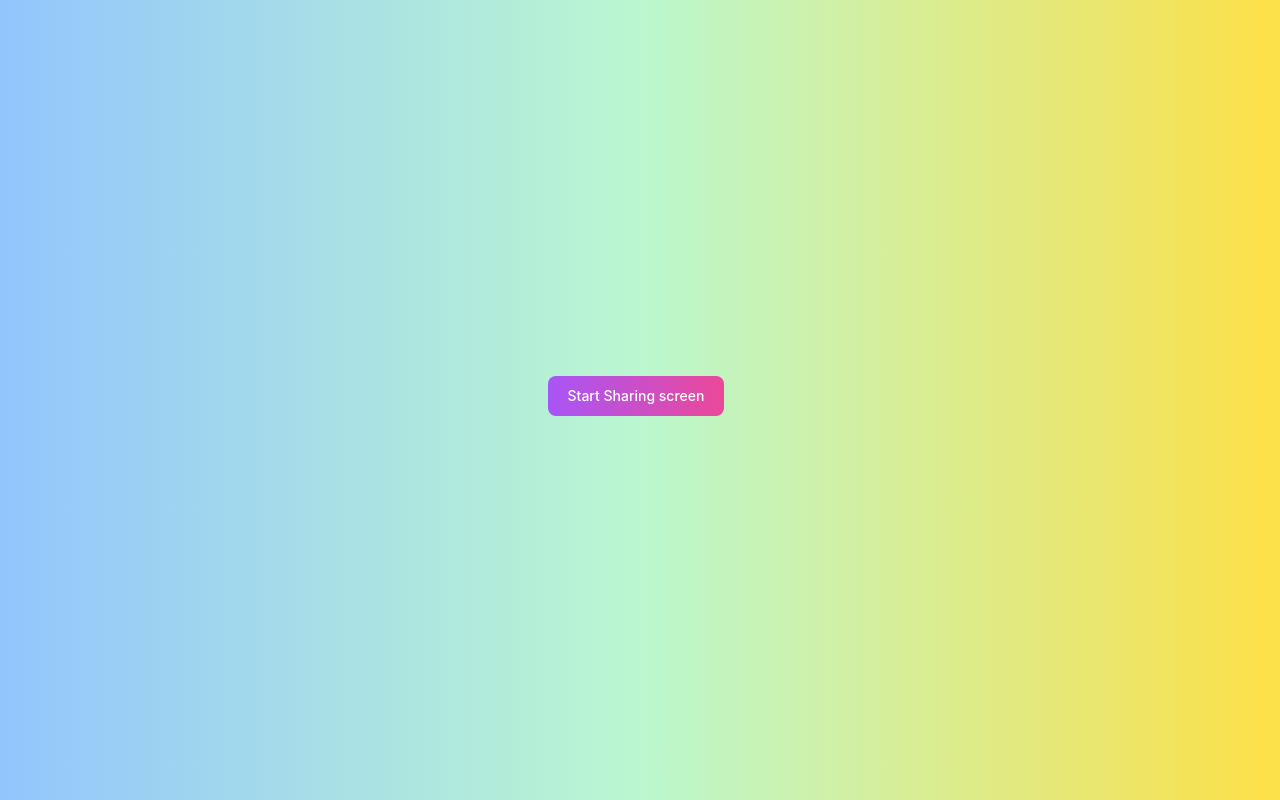
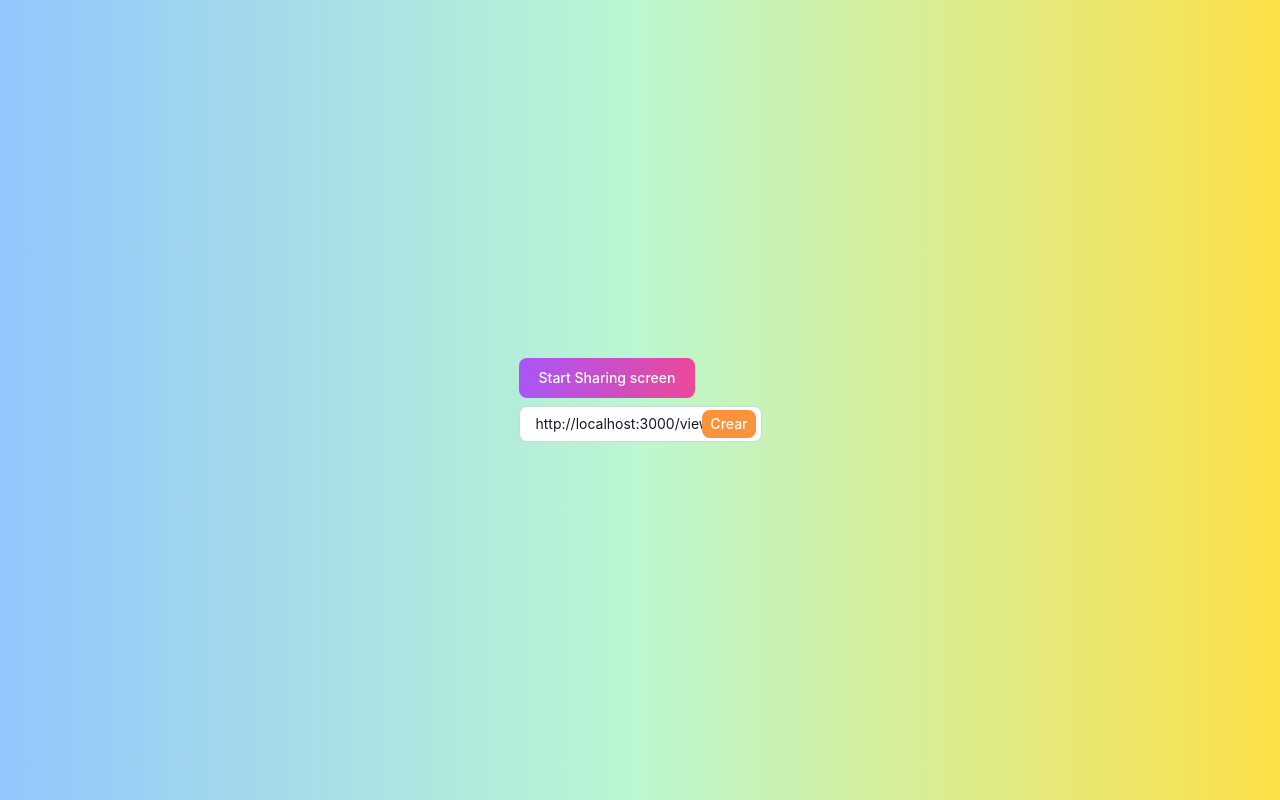
Before and after one commit to dpulpeiro/screenshare-ui, a React (Create React App) app: page / in a window 1280 px wide. Built offline with nearby package versions, Linux system fonts and the light colour scheme; no server answers.

Commit message:
Change ices

```diff
--- a/src/Share.tsx
+++ b/src/Share.tsx
@@ -51,15 +51,6 @@ function Share() {
     const pcConfig = {
       'iceServers': [
         {
-          urls: 'stun:stun1.l.google.com:19302'
-        },
-        {
-          urls: 'stun:stun3.l.google.com:19302'
-        },
-        {
-          urls: 'stun:stun4.l.google.com:19302'
-        },
-        {
           urls: 'stun:openrelay.metered.ca:80',
         },
         {
@@ -106,8 +97,7 @@ function Share() {
         pc.current.createOffer().then((sdp: any) => {
           pc.current.setLocalDescription(sdp)
         })
-        navigator.clipboard.writeText(url)
-        toast.success('Link copied to clipboard')
+
       },
       (e: any) => {
         const error = {
@@ -225,7 +215,24 @@ function Share() {
         >
           Start Sharing screen
         </button>
-      </div>
+        <div className="relative rounded-lg ">
+          <input
+              value={url}
+              className="block p-[7px]  pl-4 w-full text-sm text-gray-900 bg-white rounded-lg border border-gray-300"
+              disabled
+          />
+          <button
+              onClick={()=>{
+                navigator.clipboard.writeText(url)
+                toast.success('Link copied to clipboard')
+              }}
+              className="text-white font-bold absolute right-1.5 bottom-1 focus:outline-none bg-orange-400 hover:bg-orange-500 font-medium rounded-lg text-sm px-2 py-1"
+          >
+            Crear
+          </button>
+        </div>
+
+    </div>
     </div>
   )
 }
```
